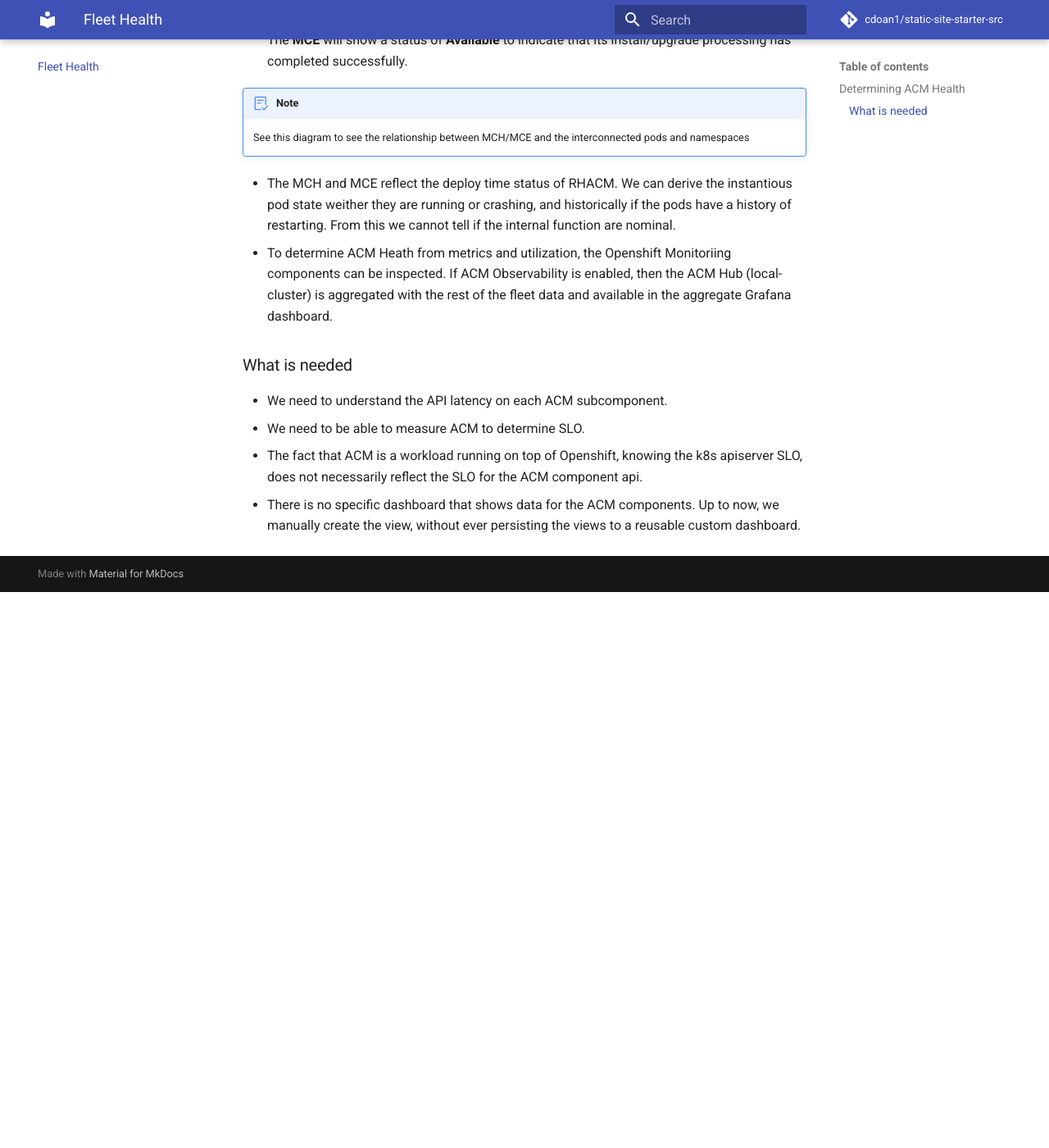
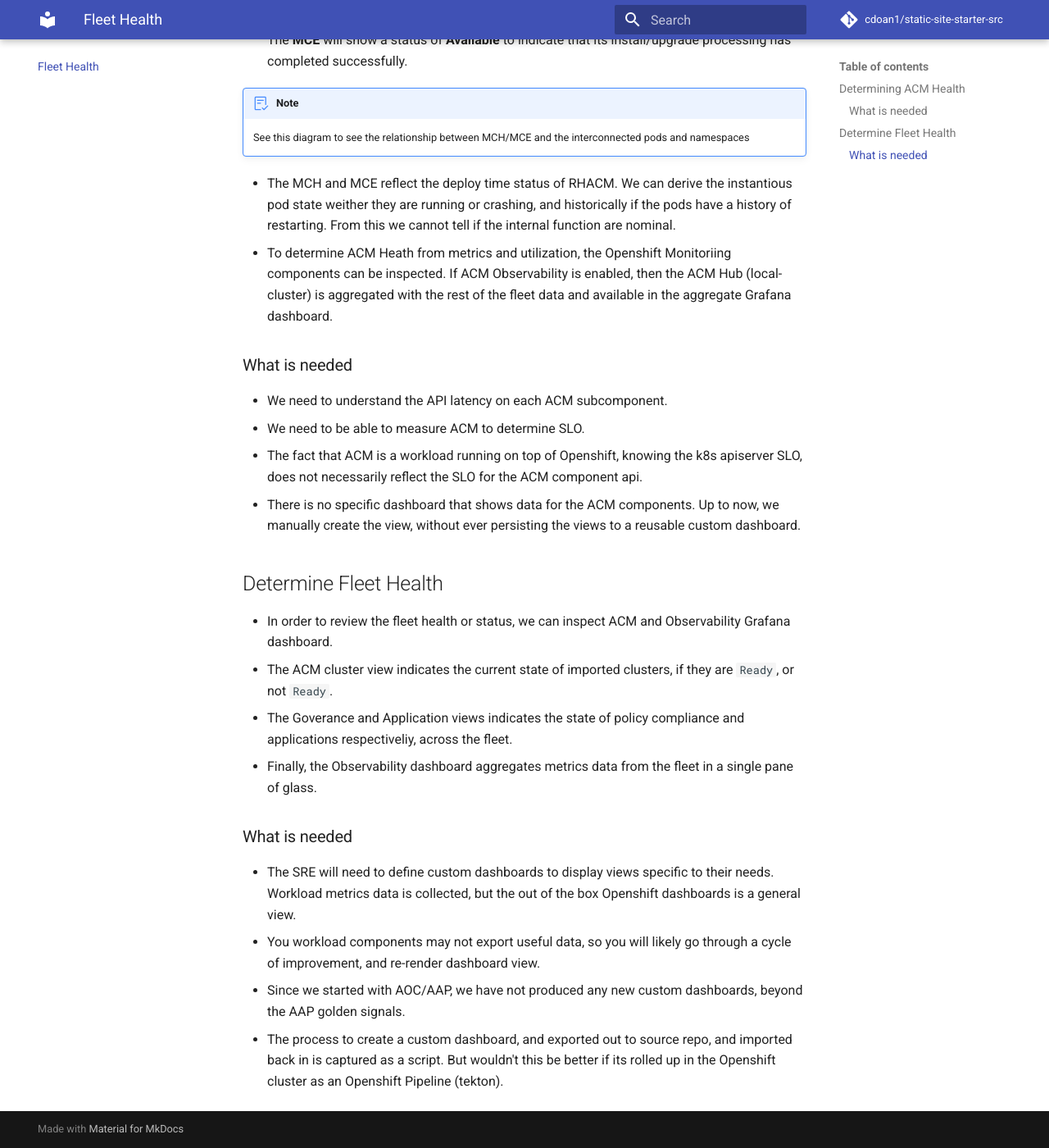
Before and after one commit to cdoan1/static-site-starter-src, an MkDocs documentation site: the page built from docs/fleet-health.md, in a window 1280 px wide and 1400 px high, scrolled down 684 px. Shown: the whole window at 82% size. Built offline with MkDocs 1.6.1 and Material for MkDocs 9.7.7, drawn with Linux system fonts in a browser that asks for light colours; comment, search, counter and statistics services are not loaded; before the commit the page ends 1406 px from its top, so only the background shows below that.

Commit message:
add new content

```diff
--- a/docs/fleet-health.md
+++ b/docs/fleet-health.md
@@ -21,3 +21,18 @@
 - We need to be able to measure ACM to determine SLO.
 - The fact that ACM is a workload running on top of Openshift, knowing the k8s apiserver SLO, does not necessarily reflect the SLO for the ACM component api.
 - There is no specific dashboard that shows data for the ACM components. Up to now, we manually create the view, without ever persisting the views to a reusable custom dashboard.
+
+
+## Determine Fleet Health
+
+- In order to review the fleet health or status, we can inspect ACM and Observability Grafana dashboard.
+- The ACM cluster view indicates the current state of imported clusters, if they are `Ready`, or not `Ready`.
+- The Goverance and Application views indicates the state of policy compliance and applications respectiveliy, across the fleet.
+- Finally, the Observability dashboard aggregates metrics data from the fleet in a single pane of glass.
+
+### What is needed
+
+- The SRE will need to define custom dashboards to display views specific to their needs. Workload metrics data is collected, but the out of the box Openshift dashboards is a general view.
+- You workload components may not export useful data, so you will likely go through a cycle of improvement, and re-render dashboard view.
+- Since we started with AOC/AAP, we have not produced any new custom dashboards, beyond the AAP golden signals.
+- The process to create a custom dashboard, and exported out to source repo, and imported back in is captured as a script. But wouldn't this be better if its rolled up in the Openshift cluster as an Openshift Pipeline (tekton).
```
